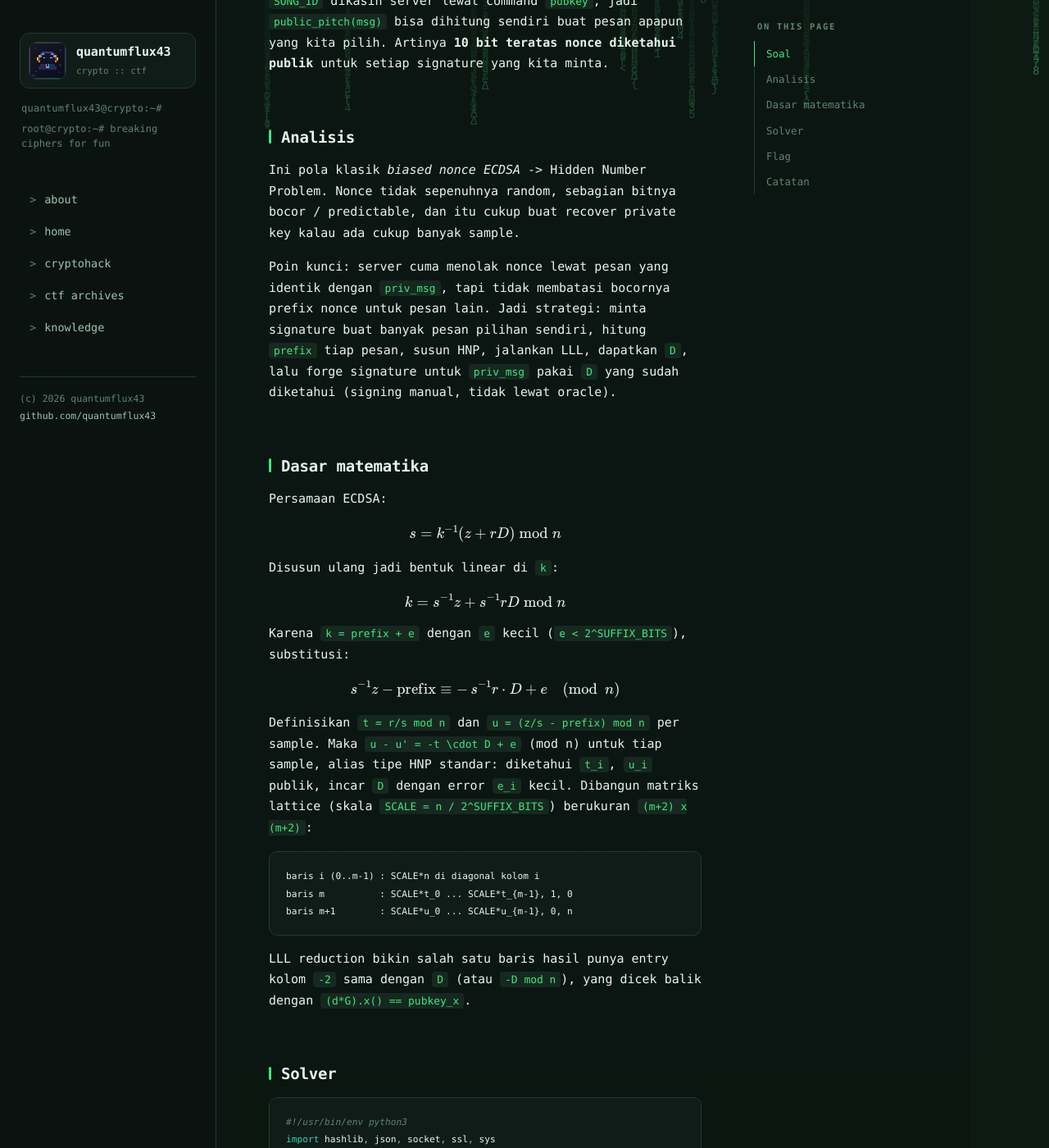
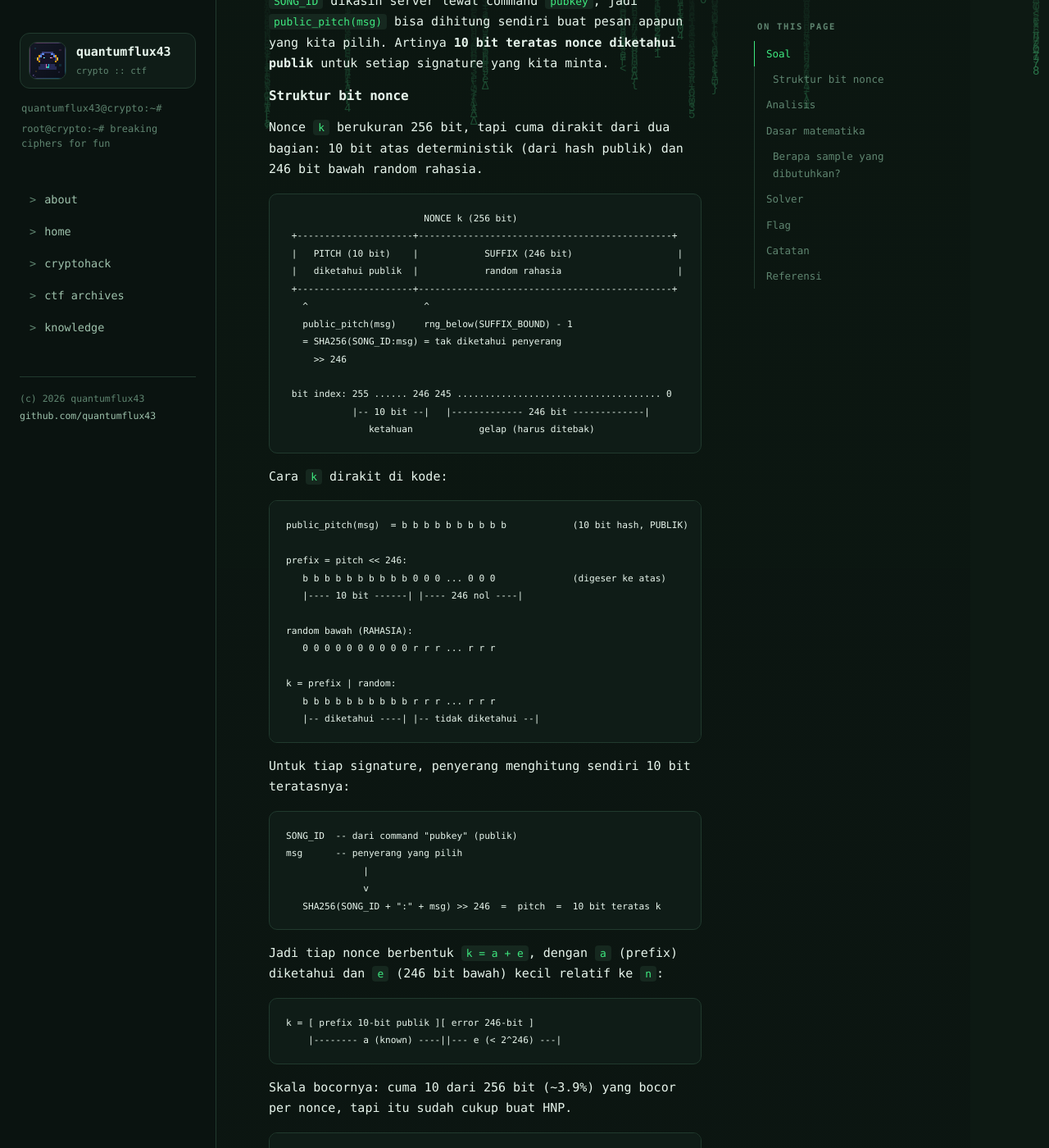
Before and after one commit to QuantumFlux43/quantumflux43.github.io, a Jekyll site: the page built from _posts/2026-08-22-crypto-siren-z0d1ak-ctf-2026.md, in a window 1280 px wide and 1400 px high, scrolled down 1710 px. Shown: the whole window at 82% size. Built offline with Jekyll 4.4.1, drawn with Linux system fonts in a browser that asks for light colours; some of the changed text lies outside the part shown.

Commit message:
writeup+knowledge: visualisasi bit nonce Siren, dimensi lattice m+2, batas sample HNP (m·ell>=log2n) + rujukan

````diff
--- a/_posts/2026-08-22-crypto-siren-z0d1ak-ctf-2026.md
+++ b/_posts/2026-08-22-crypto-siren-z0d1ak-ctf-2026.md
@@ -70,6 +70,71 @@ def shaped_nonce(msg):
 dihitung sendiri buat pesan apapun yang kita pilih. Artinya **10 bit teratas
 nonce diketahui publik** untuk setiap signature yang kita minta.
 
+### Struktur bit nonce
+
+Nonce `k` berukuran 256 bit, tapi cuma dirakit dari dua bagian: 10 bit atas
+deterministik (dari hash publik) dan 246 bit bawah random rahasia.
+
+```text
+                         NONCE k (256 bit)
+ +---------------------+----------------------------------------------+
+ |   PITCH (10 bit)    |            SUFFIX (246 bit)                   |
+ |   diketahui publik  |            random rahasia                     |
+ +---------------------+----------------------------------------------+
+   ^                     ^
+   public_pitch(msg)     rng_below(SUFFIX_BOUND) - 1
+   = SHA256(SONG_ID:msg) = tak diketahui penyerang
+     >> 246
+
+ bit index: 255 ...... 246 245 ..................................... 0
+            |-- 10 bit --|   |------------- 246 bit -------------|
+               ketahuan            gelap (harus ditebak)
+```
+
+Cara `k` dirakit di kode:
+
+```text
+public_pitch(msg)  = b b b b b b b b b b            (10 bit hash, PUBLIK)
+
+prefix = pitch << 246:
+   b b b b b b b b b b 0 0 0 ... 0 0 0              (digeser ke atas)
+   |---- 10 bit ------| |---- 246 nol ----|
+
+random bawah (RAHASIA):
+   0 0 0 0 0 0 0 0 0 0 r r r ... r r r
+
+k = prefix | random:
+   b b b b b b b b b b r r r ... r r r
+   |-- diketahui ----| |-- tidak diketahui --|
+```
+
+Untuk tiap signature, penyerang menghitung sendiri 10 bit teratasnya:
+
+```text
+SONG_ID  -- dari command "pubkey" (publik)
+msg      -- penyerang yang pilih
+              |
+              v
+   SHA256(SONG_ID + ":" + msg) >> 246  =  pitch  =  10 bit teratas k
+```
+
+Jadi tiap nonce berbentuk `k = a + e`, dengan `a` (prefix) diketahui dan
+`e` (246 bit bawah) kecil relatif ke `n`:
+
+```text
+k = [ prefix 10-bit publik ][ error 246-bit ]
+    |-------- a (known) ----||--- e (< 2^246) ---|
+```
+
+Skala bocornya: cuma 10 dari 256 bit (~3.9%) yang bocor per nonce, tapi itu
+sudah cukup buat HNP.
+
+```text
+n (256 bit): ########################################################  256
+bocor:       ##                                                        10  (3.9%)
+gelap:         ######################################################  246 (96.1%)
+```
+
 ## Analisis
 
 Ini pola klasik *biased nonce ECDSA* -> Hidden Number Problem. Nonce tidak
@@ -115,6 +180,37 @@ baris m+1        : SCALE*u_0 ... SCALE*u_{m-1}, 0, n
 
 LLL reduction bikin salah satu baris hasil punya entry kolom `-2` sama dengan
 `D` (atau `-D mod n`), yang dicek balik dengan `(d*G).x() == pubkey_x`.
+
+Dimensi matriks `= m + 2`: `m` baris untuk `m` sample, plus 2 baris ekstra
+(satu untuk unknown `D`, satu untuk konstanta modulus `n`). Solver di sini
+memakai `m = 50`, jadi lattice-nya berdimensi `52 x 52`.
+
+### Berapa sample yang dibutuhkan?
+
+Batas informasi kasar HNP: total bit bocor harus melebihi ukuran rahasia,
+
+$$
+m \cdot \ell \gtrsim \log_2 n
+$$
+
+dengan `ell` = bit bocor per sample dan `log2(n)` = ukuran private key. Di
+sini `ell = 10`, `n` = 256-bit, jadi secara teoretis butuh
+`m >= 256/10 ~ 26` sample. Praktiknya diambil lebih banyak sebagai margin,
+karena LLL bukan oracle sempurna dan konstruksi lattice perlu vector target
+menonjol jelas — solver memakai `m = 50` (sekitar dua kali batas teoretis)
+supaya andal. Angka praktis kasar per tingkat leak:
+
+| Bit bocor/sig (`ell`) | Sample praktis | Catatan |
+|---|---|---|
+| ~4 bit | ~80-100+ | mepet, kadang perlu BKZ |
+| ~8 bit | ~40-60 | LLL cukup |
+| ~10 bit | ~30-50 | nyaman (kasus ini) |
+| ~128 bit (short nonce) | 2-3 | trivial |
+| 1 bit | ratusan+ | perlu BKZ / metode khusus |
+
+Estimasi ini kasar; keberhasilan aktual bergantung kualitas reduksi (LLL vs
+BKZ), scaling lattice, dan margin di atas batas teoretis. Analisis formalnya
+ada di rujukan bagian Catatan.
 
 ## Solver
 
@@ -221,12 +317,26 @@ zdk{A_F3W_8lT5_Per_S1GNATuR3_SlnkS_7h3_KeY}
 
 ## Catatan
 
-- 50 sample udah cukup buat lattice dimensi 52 nemuin private key dengan
-  bocoran cuma 10 bit per nonce (dari total 256 bit) — HNP + LLL sangat
-  efisien walau leak-nya kecil.
+- Dengan `m = 50` sample (lattice `52 x 52`, karena dimensi `= m + 2`),
+  bocoran 10 bit per nonce dari total 256 bit sudah cukup untuk recover
+  private key. Batas teoretisnya sekitar 26 sample (`m·ell >= log2 n`), 50
+  dipakai sebagai margin — HNP + LLL efisien walau leak-nya kecil.
 - Mitigasi: nonce ECDSA wajib generate full-random per signature (atau
   deterministik lewat RFC 6979), jangan pernah campur input publik (`msg`,
   `song_id`) ke bit manapun dari `k`.
 - Studi lanjut: Minerva attack, Lattice attack on repeated/related nonce,
   RFC 6979 deterministic nonce sebagai mitigasi standar.
+
+## Referensi
+
+- Nguyen & Shparlinski (2003), *The Insecurity of the Elliptic Curve Digital
+  Signature Algorithm with Partially Known Nonces* — bound teoretis bit/sample.
+- Howgrave-Graham & Smart (2001), *Lattice Attacks on Digital Signature
+  Schemes* — analisis praktis jumlah sample untuk DSA/ECDSA nonce leak.
+- Boneh & Venkatesan (1996), *Hardness of Computing the Most Significant Bits
+  of Secret Keys in Diffie-Hellman* — paper asal Hidden Number Problem.
+- Albrecht & Heninger (2021), *On Bounded Distance Decoding with Predicate* —
+  state of the art untuk leak sangat kecil (butuh BKZ + predicate).
+- Materi terkait: [Dasar Hidden Number Problem](/posts/2026/08/23/dasar-hidden-number-problem/),
+  [ECDSA Nonce Bias dan Hidden Number Problem](/posts/2026/08/22/ecdsa-nonce-bias-dan-hidden-number-problem/).
 </content>
````
Also changed, not shown: _posts/2026-08-23-dasar-hidden-number-problem.md (+28 -5 lines).
